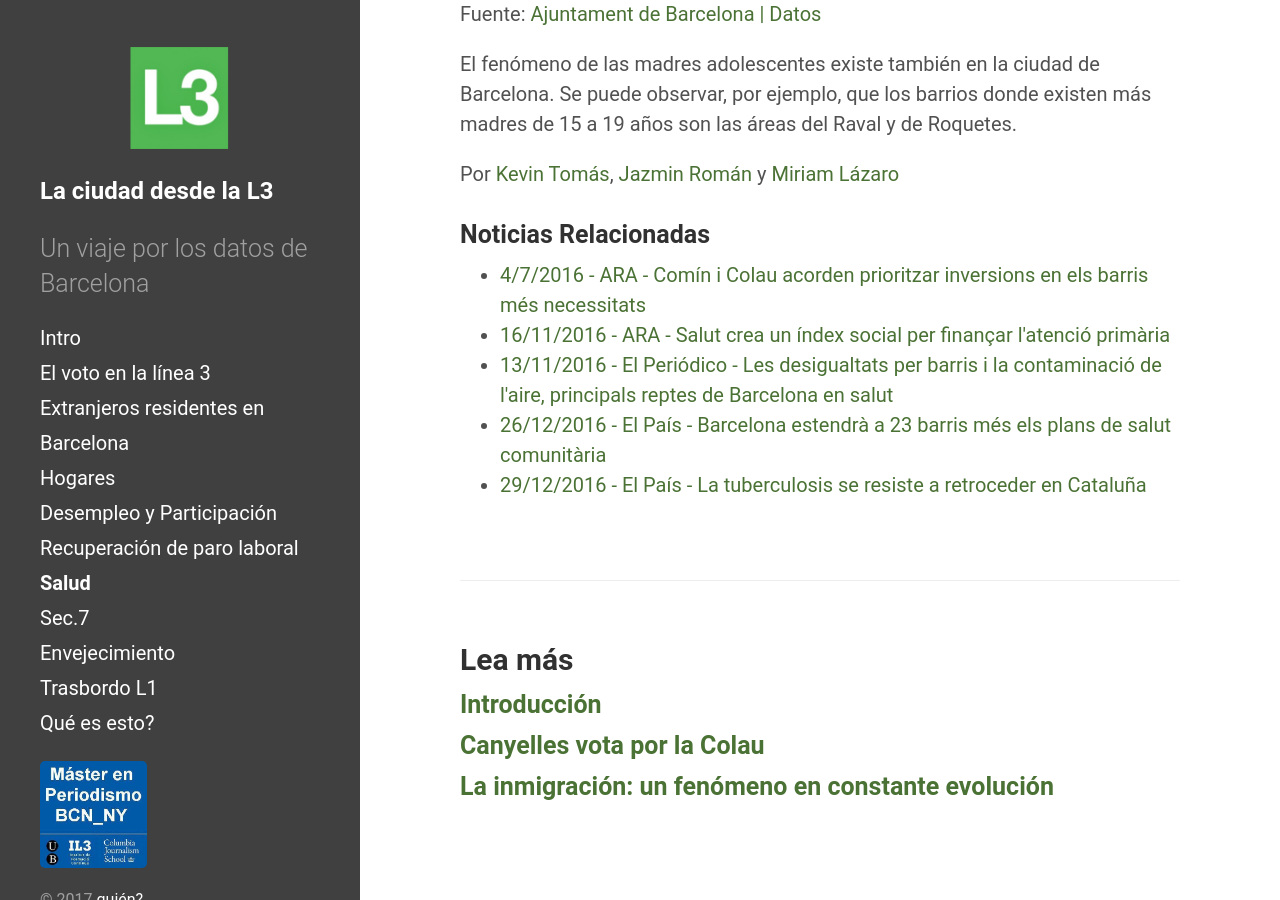
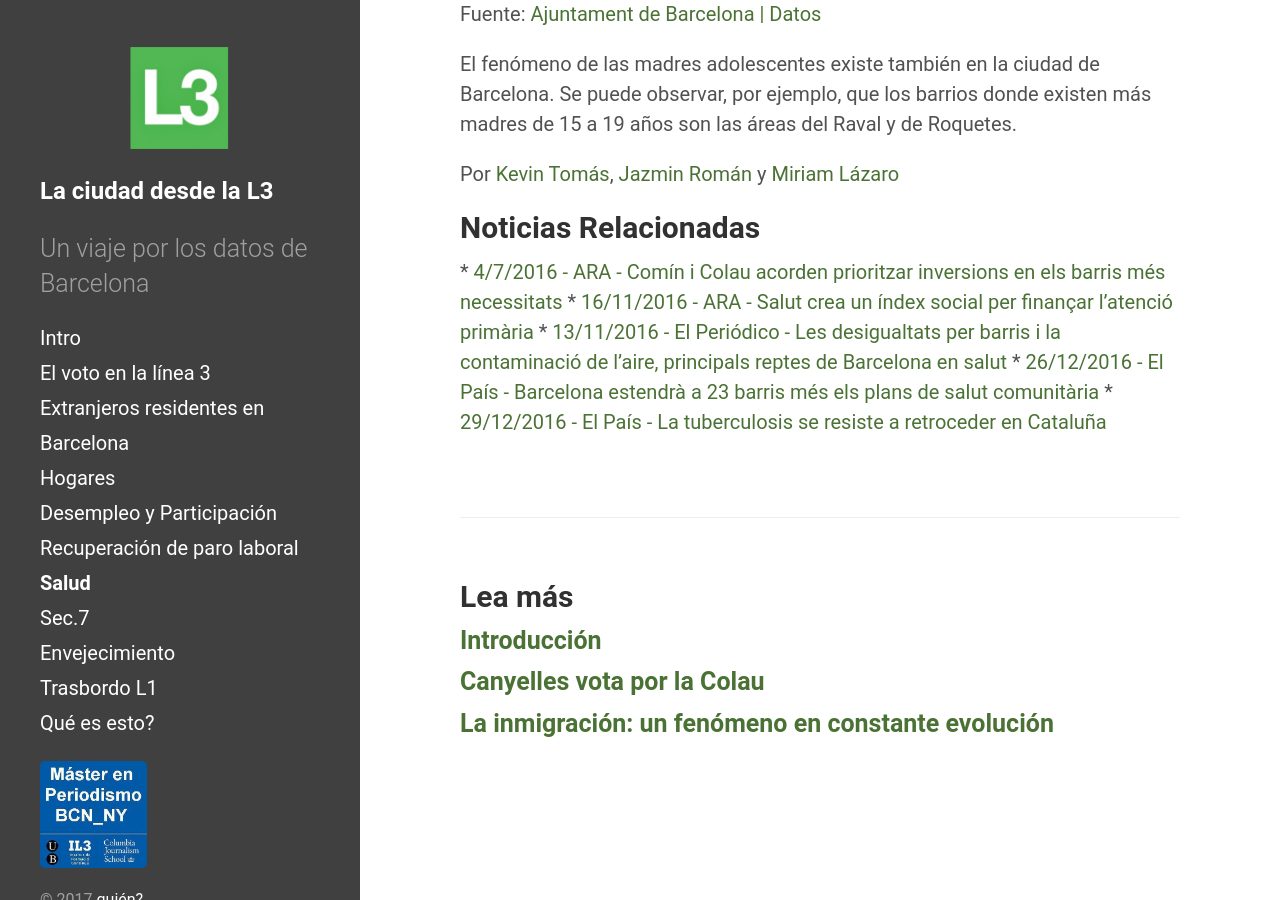
Before and after one commit to mper-bcn-ny/2017-metro, a Jekyll site: the page built from _posts/2017-02-15-seccion_6.md, in a window 1280 px wide and 900 px high, scrolled down 2793 px. Built offline with Jekyll 4.4.1, drawn with Linux system fonts in a browser that asks for light colours.

Commit message:
Update 2017-02-15-seccion_6.md

```diff
--- a/_posts/2017-02-15-seccion_6.md
+++ b/_posts/2017-02-15-seccion_6.md
@@ -42,11 +42,9 @@ El fenómeno de las madres adolescentes existe también en la ciudad de Barcelon
 
 Por <a href="http://twitter.com/KTomas33">Kevin Tomás</a>, <a href="http://twitter.com/jazroman">Jazmin Román</a> y <a href="www.miriamlazaro.com">Miriam Lázaro</a>
 
-<h3> Noticias Relacionadas </h3>
-<ul>
-<li><a href="http://www.ara.cat/societat/Comin-Colau-inversions-salut-barris-desigualtats-barcelona_0_1607239360.html"> 4/7/2016 - ARA - Comín i Colau acorden prioritzar inversions en els barris més necessitats</a></li>
-<li><a href="http://www.ara.cat/societat/Salut-destinara-ambulatoris-necessitats-socioeconomiques_0_1688231300.html"> 16/11/2016 - ARA - Salut crea un índex social per finançar l'atenció primària</a></li>
-<li><a href="http://www.elperiodico.cat/ca/noticias/mes-barcelona/desigualtats-per-barris-contaminacio-aire-principals-reptes-barcelona-salut-5626219"> 13/11/2016 - El Periódico - Les desigualtats per barris i la contaminació de l'aire, principals reptes de Barcelona en salut</a></li>
-<li><a href="http://cat.elpais.com/cat/2016/12/26/catalunya/1482746818_428847.html"> 26/12/2016 - El País - Barcelona estendrà a 23 barris més els plans de salut comunitària</a></li>
-<li><a href="http://ccaa.elpais.com/ccaa/2016/12/28/catalunya/1482945613_988732.html"> 29/12/2016 - El País - La tuberculosis se resiste a retroceder en Cataluña</a></li>
-</ul>
+## Noticias Relacionadas ##
+ *<a href="http://www.ara.cat/societat/Comin-Colau-inversions-salut-barris-desigualtats-barcelona_0_1607239360.html"> 4/7/2016 - ARA - Comín i Colau acorden prioritzar inversions en els barris més necessitats</a>
+ *<a href="http://www.ara.cat/societat/Salut-destinara-ambulatoris-necessitats-socioeconomiques_0_1688231300.html"> 16/11/2016 - ARA - Salut crea un índex social per finançar l'atenció primària</a>
+ *<a href="http://www.elperiodico.cat/ca/noticias/mes-barcelona/desigualtats-per-barris-contaminacio-aire-principals-reptes-barcelona-salut-5626219"> 13/11/2016 - El Periódico - Les desigualtats per barris i la contaminació de l'aire, principals reptes de Barcelona en salut</a>
+ *<a href="http://cat.elpais.com/cat/2016/12/26/catalunya/1482746818_428847.html"> 26/12/2016 - El País - Barcelona estendrà a 23 barris més els plans de salut comunitària</a>
+ *<a href="http://ccaa.elpais.com/ccaa/2016/12/28/catalunya/1482945613_988732.html"> 29/12/2016 - El País - La tuberculosis se resiste a retroceder en Cataluña</a>
```
